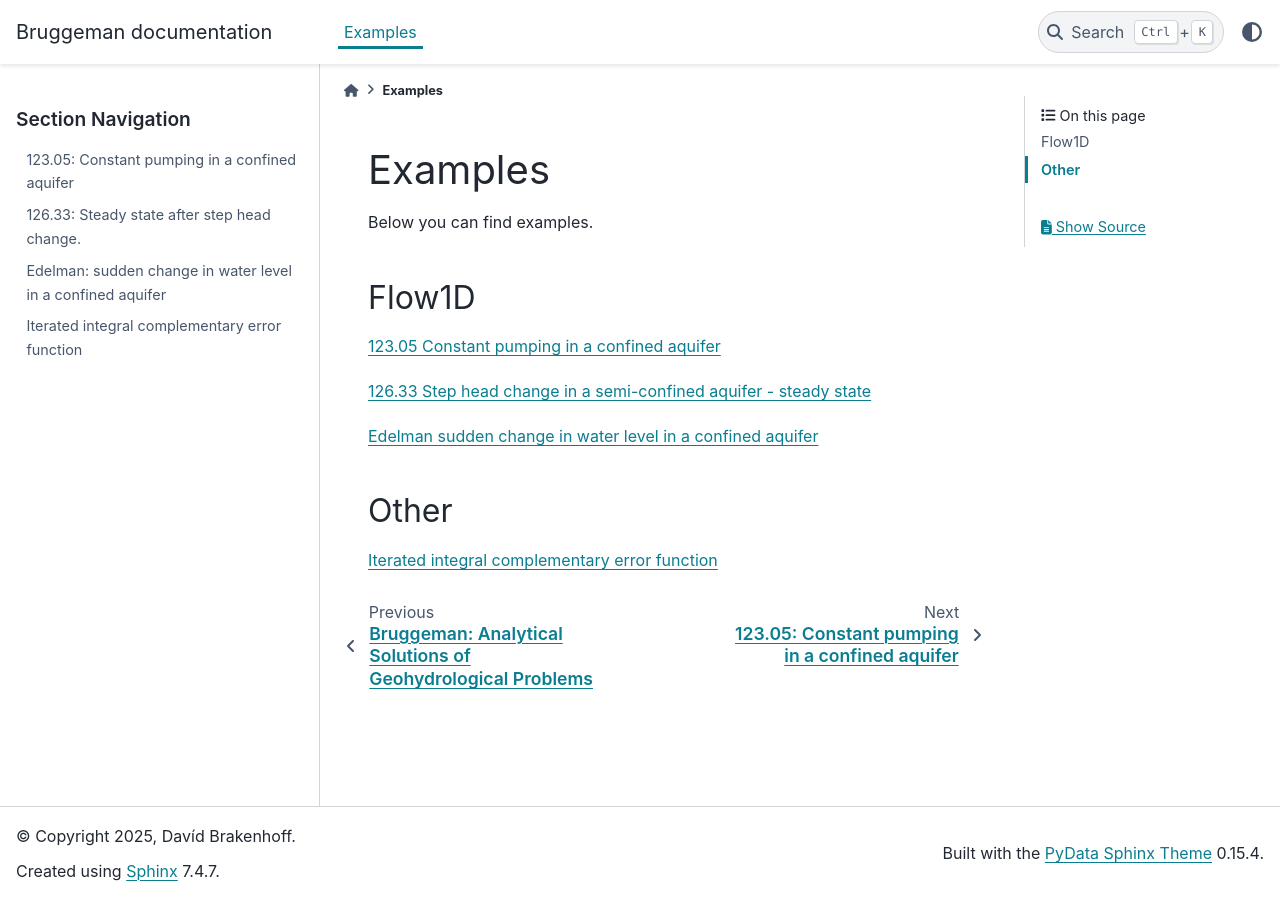
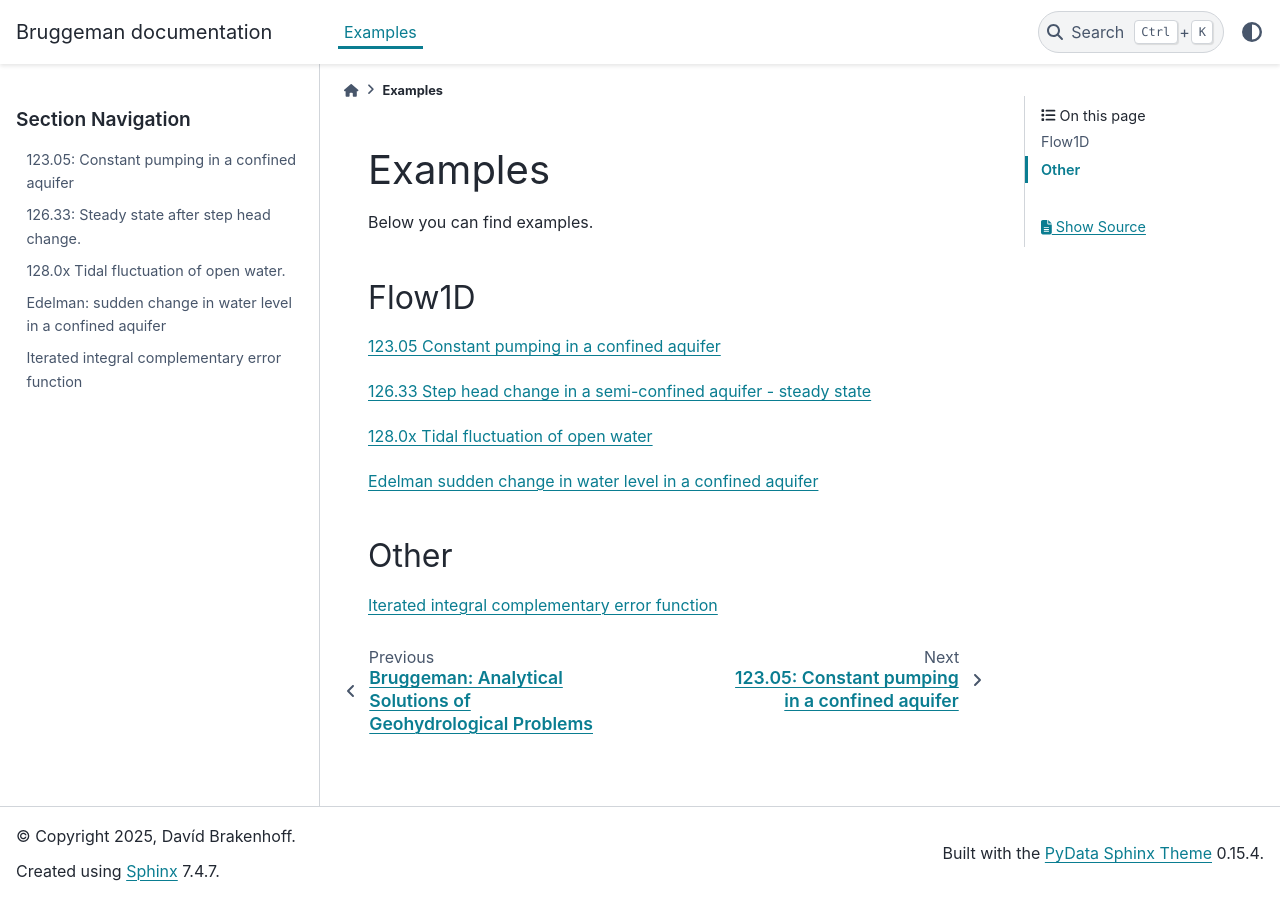
Before and after one commit to dbrakenhoff/bruggeman, a Sphinx documentation site: the page built from docs/examples/index.rst, in a window 1280 px wide. Built offline with Sphinx 7.4.7 and the PyData theme 0.15.4, drawn with Linux system fonts in a browser that asks for light colours.

Commit message:
add 128.0x

```diff
--- a/docs/examples/index.rst
+++ b/docs/examples/index.rst
@@ -11,6 +11,7 @@ Below you can find examples.
 
     bruggeman_123_05
     bruggeman_126_33
+    bruggeman_128_0x
     edelman
     check_ierfc
 
@@ -22,10 +23,13 @@ Flow1D
 
 `126.33 Step head change in a semi-confined aquifer - steady state`_
 
+`128.0x Tidal fluctuation of open water`_
+
 `Edelman sudden change in water level in a confined aquifer`_
 
 .. _123.05 Constant pumping in a confined aquifer: bruggeman_123_05.html
 .. _126.33 Step head change in a semi-confined aquifer - steady state: bruggeman_126_33.html
+.. _128.0x Tidal fluctuation of open water: bruggeman_128_0x.html
 .. _Edelman sudden change in water level in a confined aquifer: edelman.html
 
 Other
```
Also changed, not shown: docs/examples/bruggeman_128_0x.ipynb (added).
